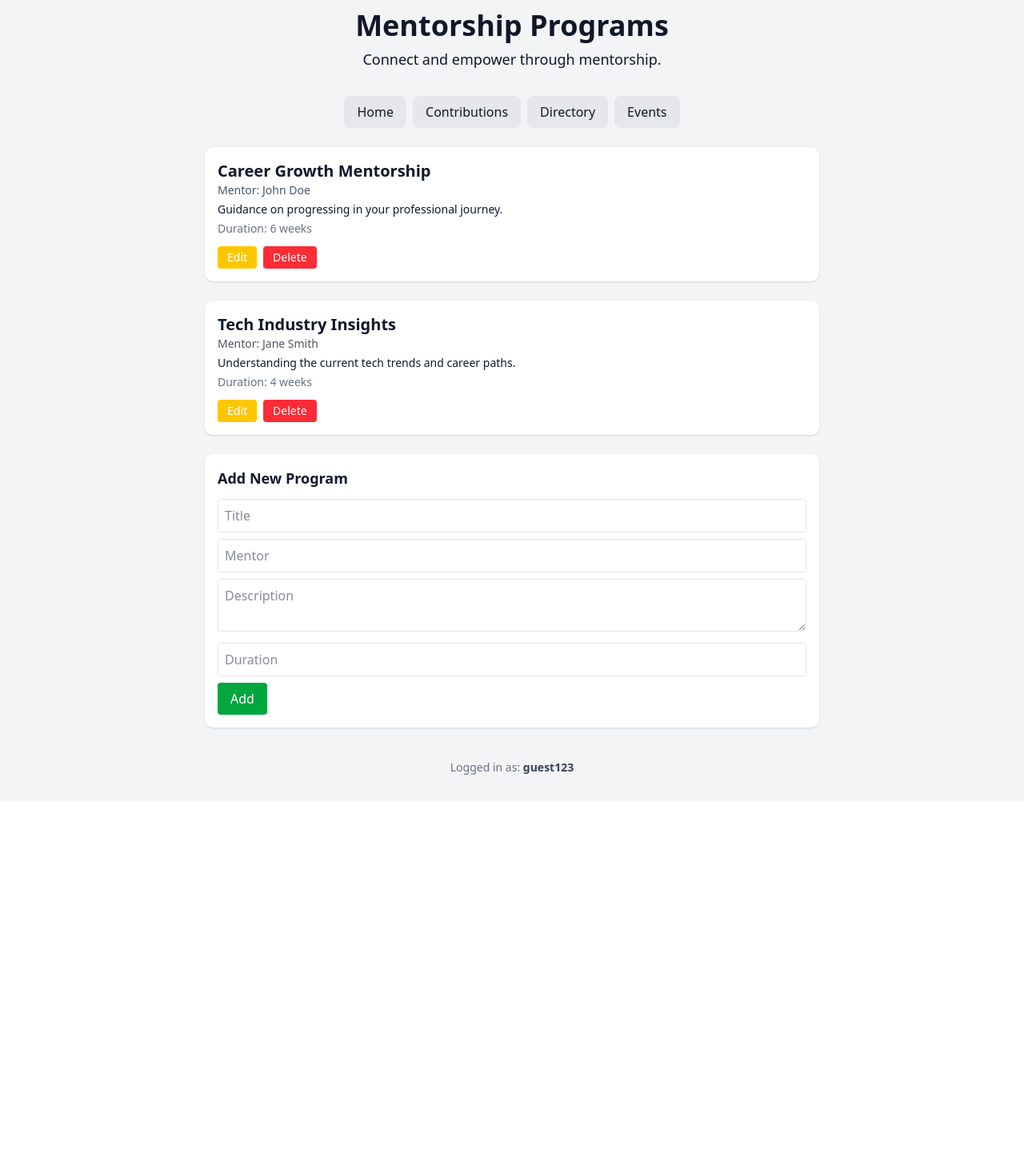
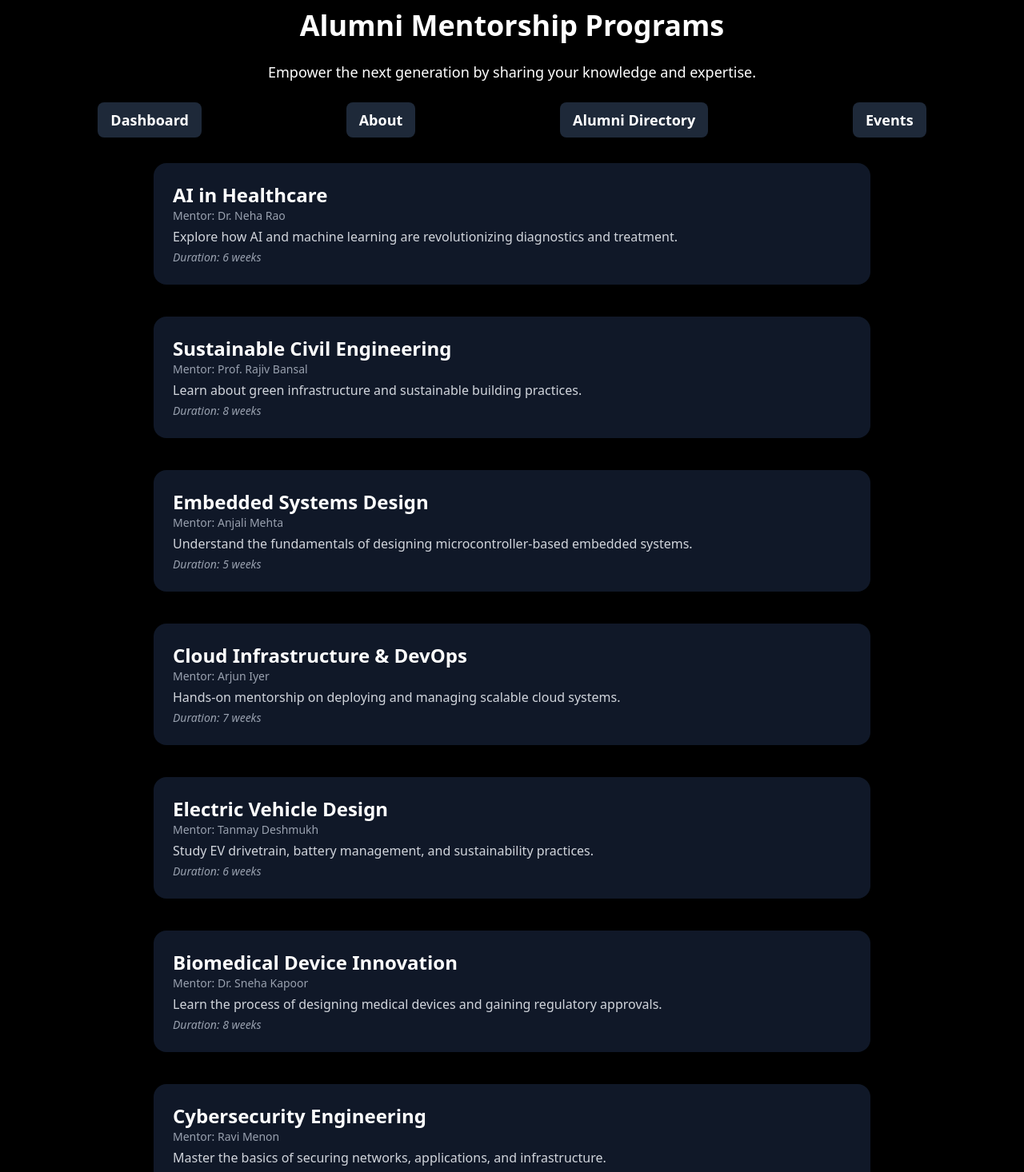
Before and after one commit to DineshDavuluri/Alumni_Connect, a Next.js app: page /mentorship in a window 1280 px wide. Shown: the part 20-1486 px from the top of the page at 80% size. Before the commit the page ends 1022 px from the top, so only its background shows below. Built offline with nearby package versions, Linux system fonts and the light colour scheme.

Commit message:
mentorship

```diff
--- a/src/app/mentorship/page.tsx
+++ b/src/app/mentorship/page.tsx
@@ -1,6 +1,5 @@
 "use client";
-
-import { ChangeEvent, useState } from "react";
+import { ChangeEvent, useEffect, useState } from "react";
 import { useRouter } from "next/navigation";
 
 interface Mentorship {
@@ -10,26 +9,63 @@ interface Mentorship {
   duration: string;
 }
 
-const staticPrograms: Mentorship[] = [
+// Static mentorships in engineering field
+const STATIC_MENTORSHIPS: Mentorship[] = [
   {
-    title: "Career Growth Mentorship",
-    mentor: "John Doe",
-    description: "Guidance on progressing in your professional journey.",
+    title: "AI in Healthcare",
+    mentor: "Dr. Neha Rao",
+    description: "Explore how AI and machine learning are revolutionizing diagnostics and treatment.",
     duration: "6 weeks",
   },
   {
-    title: "Tech Industry Insights",
-    mentor: "Jane Smith",
-    description: "Understanding the current tech trends and career paths.",
-    duration: "4 weeks",
+    title: "Sustainable Civil Engineering",
+    mentor: "Prof. Rajiv Bansal",
+    description: "Learn about green infrastructure and sustainable building practices.",
+    duration: "8 weeks",
+  },
+  {
+    title: "Embedded Systems Design",
+    mentor: "Anjali Mehta",
+    description: "Understand the fundamentals of designing microcontroller-based embedded systems.",
+    duration: "5 weeks",
+  },
+  {
+    title: "Cloud Infrastructure & DevOps",
+    mentor: "Arjun Iyer",
+    description: "Hands-on mentorship on deploying and managing scalable cloud systems.",
+    duration: "7 weeks",
+  },
+  {
+    title: "Electric Vehicle Design",
+    mentor: "Tanmay Deshmukh",
+    description: "Study EV drivetrain, battery management, and sustainability practices.",
+    duration: "6 weeks",
+  },
+  {
+    title: "Biomedical Device Innovation",
+    mentor: "Dr. Sneha Kapoor",
+    description: "Learn the process of designing medical devices and gaining regulatory approvals.",
+    duration: "8 weeks",
+  },
+  {
+    title: "Cybersecurity Engineering",
+    mentor: "Ravi Menon",
+    description: "Master the basics of securing networks, applications, and infrastructure.",
+    duration: "6 weeks",
+  },
+  {
+    title: "Data-Driven Smart Cities",
+    mentor: "Meera Jain",
+    description: "Explore IoT and analytics for smarter, more efficient urban development.",
+    duration: "7 weeks",
   },
 ];
 
 export default function Mentorship() {
   const router = useRouter();
-  const [username, setUsername] = useState<string>("guest123"); // Example username
-  const [isAlumni, setIsAlumni] = useState<boolean>(true); // Assume user is alumni for demo
-  const [mentorshipPrograms, setMentorshipPrograms] = useState<Mentorship[]>(staticPrograms);
+  const [username, setUsername] = useState<string>("");
+  const [isAlumni, setIsAlumni] = useState<boolean>(false);
+  const [mentorshipPrograms, setMentorshipPrograms] = useState<Mentorship[]>(STATIC_MENTORSHIPS);
   const [editingIndex, setEditingIndex] = useState<number | null>(null);
   const [newProgram, setNewProgram] = useState<Mentorship>({
     title: "",
@@ -38,6 +74,18 @@ export default function Mentorship() {
     duration: "",
   });
 
+  useEffect(() => {
+    if (typeof window !== "undefined") {
+      const urlParams = new URLSearchParams(window.location.search);
+      const user = urlParams.get("username");
+      if (user) {
+        setUsername(user);
+        const numPrefix = parseInt(user.slice(0, 2), 10);
+        setIsAlumni(!isNaN(numPrefix) && numPrefix <= 20);
+      }
+    }
+  }, []);
+
   const handleInputChange = (
     e: ChangeEvent<HTMLInputElement | HTMLTextAreaElement>,
     index: number | null
@@ -45,19 +93,24 @@ export default function Mentorship() {
     const { name, value } = e.target;
     if (index !== null) {
       setMentorshipPrograms((prev) =>
-        prev.map((program, i) => (i === index ? { ...program, [name]: value } : program))
+        prev.map((program, i) =>
+          i === index ? { ...program, [name]: value } : program
+        )
       );
     } else {
       setNewProgram((prev) => ({ ...prev, [name]: value }));
     }
   };
 
-  const saveProgram = () => {
-    setEditingIndex(null);
-  };
+  const saveProgram = () => setEditingIndex(null);
 
   const addProgram = () => {
-    if (Object.values(newProgram).every((val) => val.trim() !== "")) {
+    if (
+      newProgram.title &&
+      newProgram.mentor &&
+      newProgram.description &&
+      newProgram.duration
+    ) {
       setMentorshipPrograms((prev) => [...prev, newProgram]);
       setNewProgram({ title: "", mentor: "", description: "", duration: "" });
     }
@@ -73,144 +126,150 @@ export default function Mentorship() {
   };
 
   return (
-    <div className="min-h-screen bg-gray-100 text-gray-900 p-4 md:p-8">
-      <header className="mb-8">
-        <h1 className="text-2xl md:text-4xl font-bold text-center mb-2">
-          Mentorship Programs
-        </h1>
-        <p className="text-center text-base md:text-lg">
-          Connect and empower through mentorship.
+    <div className="min-h-screen bg-black text-white p-8">
+      <h1 className="text-4xl font-extrabold text-center mb-6">Alumni Mentorship Programs</h1>
+      <p className="text-center text-lg mb-6">
+        Empower the next generation by sharing your knowledge and expertise.
       </p>
-      </header>
 
-      <nav className="flex flex-wrap justify-center gap-2 mb-6">
-        {[
-          { label: "Home", path: "dashboard" },
-          { label: "Contributions", path: "about" },
-          { label: "Directory", path: "alumni-directory" },
-          { label: "Events", path: "events" },
-        ].map(({ label, path }) => (
+      <nav className="w-full mb-8">
+        <ul className="flex justify-around text-lg font-semibold">
+          {["dashboard", "about", "alumni-directory", "events"].map((path, i) => (
+            <li key={i}>
               <button
-            key={path}
                 onClick={() => handleNavigation(path)}
-            className="px-4 py-2 bg-gray-200 hover:bg-gray-300 rounded-md text-sm md:text-base"
+                className="px-4 py-2 bg-gray-800 text-white rounded-md hover:bg-white hover:text-black transition"
               >
-            {label}
+                {path.replace(/-/g, ' ').replace(/\b\w/g, c => c.toUpperCase())}
               </button>
+            </li>
           ))}
+        </ul>
       </nav>
 
-      <main className="max-w-3xl mx-auto space-y-6">
+      <div className="max-w-4xl mx-auto space-y-10">
         {mentorshipPrograms.map((program, index) => (
-          <div key={index} className="bg-white rounded-lg p-4 shadow">
+          <div
+            key={index}
+            className={`flex ${index % 2 === 0 ? "flex-row" : "flex-row-reverse"} items-start gap-6 bg-gray-900 rounded-2xl p-6 shadow-md`}
+          >
+            <div className="flex-1">
               {editingIndex === index ? (
-              <div className="space-y-2">
+                <>
                   <input
+                    type="text"
                     name="title"
                     value={program.title}
                     onChange={(e) => handleInputChange(e, index)}
-                  className="w-full border p-2 rounded"
-                  placeholder="Title"
+                    className="w-full p-2 bg-gray-800 text-white rounded-md mb-2"
+                    placeholder="Program Title"
                   />
                   <input
+                    type="text"
                     name="mentor"
                     value={program.mentor}
                     onChange={(e) => handleInputChange(e, index)}
-                  className="w-full border p-2 rounded"
-                  placeholder="Mentor"
+                    className="w-full p-2 bg-gray-800 text-white rounded-md mb-2"
+                    placeholder="Mentor Name"
                   />
                   <textarea
                     name="description"
                     value={program.description}
                     onChange={(e) => handleInputChange(e, index)}
-                  className="w-full border p-2 rounded"
+                    className="w-full p-2 bg-gray-800 text-white rounded-md mb-2"
                     placeholder="Description"
                   />
                   <input
+                    type="text"
                     name="duration"
                     value={program.duration}
                     onChange={(e) => handleInputChange(e, index)}
-                  className="w-full border p-2 rounded"
+                    className="w-full p-2 bg-gray-800 text-white rounded-md mb-2"
                     placeholder="Duration"
                   />
                   <button
                     onClick={saveProgram}
-                  className="mt-2 px-4 py-2 bg-blue-500 text-white rounded hover:bg-blue-600"
+                    className="px-4 py-2 bg-white text-black rounded-md hover:bg-gray-300"
                   >
                     Save
                   </button>
-              </div>
+                </>
               ) : (
-              <div>
-                <h2 className="text-xl font-semibold">{program.title}</h2>
-                <p className="text-sm text-gray-600">Mentor: {program.mentor}</p>
-                <p className="text-sm mt-1">{program.description}</p>
-                <p className="text-sm text-gray-500 mt-1">Duration: {program.duration}</p>
+                <>
+                  <h2 className="text-2xl font-bold text-white">{program.title}</h2>
+                  <p className="text-gray-400 text-sm mb-1">Mentor: {program.mentor}</p>
+                  <p className="text-gray-300 mb-1">{program.description}</p>
+                  <p className="text-gray-400 text-sm italic">Duration: {program.duration}</p>
+
                   {isAlumni && (
-                  <div className="mt-3 flex gap-2">
+                    <div className="mt-4 flex space-x-3">
                       <button
                         onClick={() => setEditingIndex(index)}
-                      className="px-3 py-1 text-sm bg-yellow-400 text-white rounded hover:bg-yellow-500"
+                        className="px-4 py-2 bg-gray-700 text-white rounded-md hover:bg-gray-600"
                       >
                         Edit
                       </button>
                       <button
                         onClick={() => deleteProgram(index)}
-                      className="px-3 py-1 text-sm bg-red-500 text-white rounded hover:bg-red-600"
+                        className="px-4 py-2 bg-red-600 text-white rounded-md hover:bg-red-700"
                       >
                         Delete
                       </button>
                     </div>
                   )}
-              </div>
+                </>
               )}
             </div>
+          </div>
         ))}
+      </div>
 
       {isAlumni && (
-          <div className="bg-white rounded-lg p-4 shadow">
-            <h2 className="text-lg font-semibold mb-3">Add New Program</h2>
+        <div className="max-w-4xl mx-auto mt-10 p-6 bg-gray-900 rounded-2xl shadow-lg">
+          <h2 className="text-2xl font-bold text-white mb-4">Add New Mentorship Program</h2>
           <input
+            type="text"
             name="title"
             value={newProgram.title}
             onChange={(e) => handleInputChange(e, null)}
-              className="w-full border p-2 rounded mb-2"
-              placeholder="Title"
+            className="w-full p-2 bg-gray-800 text-white rounded-md mb-2"
+            placeholder="Program Title"
           />
           <input
+            type="text"
             name="mentor"
             value={newProgram.mentor}
             onChange={(e) => handleInputChange(e, null)}
-              className="w-full border p-2 rounded mb-2"
-              placeholder="Mentor"
+            className="w-full p-2 bg-gray-800 text-white rounded-md mb-2"
+            placeholder="Mentor Name"
           />
           <textarea
             name="description"
             value={newProgram.description}
             onChange={(e) => handleInputChange(e, null)}
-              className="w-full border p-2 rounded mb-2"
+            className="w-full p-2 bg-gray-800 text-white rounded-md mb-2"
             placeholder="Description"
           />
           <input
+            type="text"
             name="duration"
             value={newProgram.duration}
             onChange={(e) => handleInputChange(e, null)}
-              className="w-full border p-2 rounded mb-2"
+            className="w-full p-2 bg-gray-800 text-white rounded-md mb-2"
             placeholder="Duration"
           />
           <button
             onClick={addProgram}
-              className="px-4 py-2 bg-green-600 text-white rounded hover:bg-green-700"
+            className="px-4 py-2 bg-white text-black rounded-md hover:bg-gray-200"
           >
-              Add
+            Add Program
           </button>
         </div>
       )}
-      </main>
 
-      <footer className="mt-10 text-center text-sm text-gray-500">
-        Logged in as: <span className="font-semibold text-gray-700">{username}</span>
-      </footer>
+      <div className="mt-8 text-center text-lg text-gray-400">
+        Logged in as: <span className="font-semibold text-white">{username}</span>
+      </div>
     </div>
   );
 }
```
Lines whose indentation alone changed are shown as unchanged.
